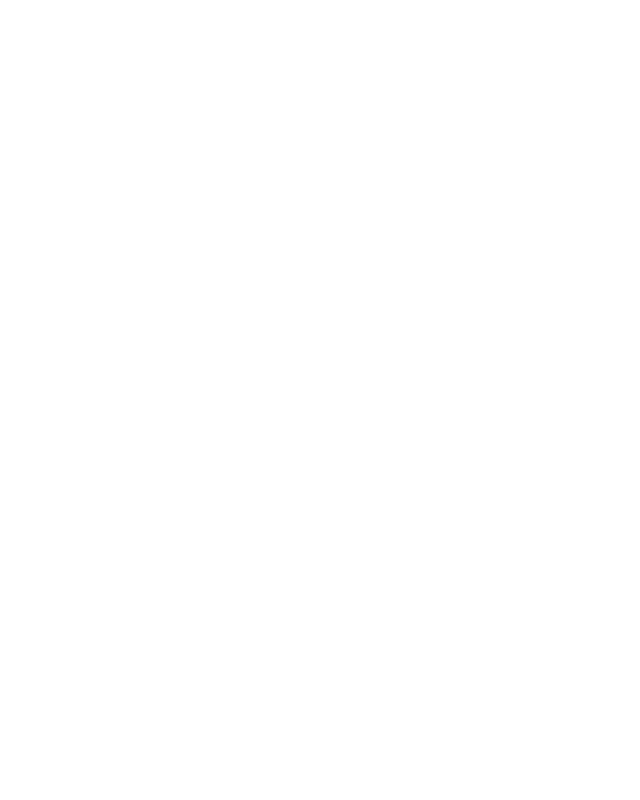
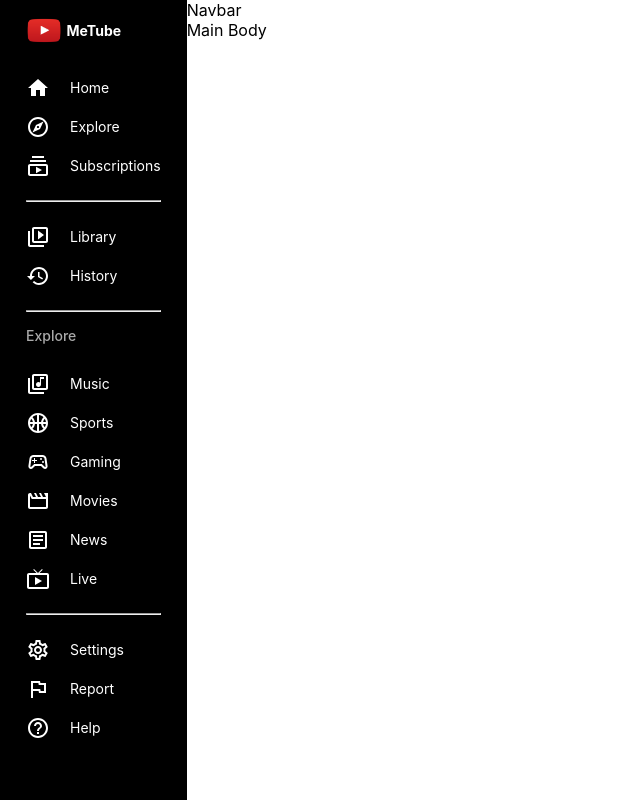
Before and after one commit to Lakshay-Randhawa/youtube-clone, a React (Create React App) app in the folder youtube-clone/: page / in a window 1280 px wide. Shown: the whole page, without its empty margins (0-640 px from the left). Built offline with nearby package versions, Linux system fonts and the light colour scheme.

Commit message:
Create Menu.jsx
Navigation menu has been created which will allow user to navigate to different sections of the application

```diff
--- a/youtube-clone/package.json
+++ b/youtube-clone/package.json
@@ -3,6 +3,10 @@
   "version": "0.1.0",
   "private": true,
   "dependencies": {
+    "@emotion/react": "^11.10.4",
+    "@emotion/styled": "^11.10.4",
+    "@mui/icons-material": "^5.10.3",
+    "@mui/material": "^5.10.5",
     "@testing-library/jest-dom": "^5.16.5",
     "@testing-library/react": "^13.4.0",
     "@testing-library/user-event": "^13.5.0",
--- a/youtube-clone/src/App.js
+++ b/youtube-clone/src/App.js
@@ -1,9 +1,26 @@
+import React from "react";
+import styled from "styled-components";
+import Menu from "./Components/Menu";
+import Navbar from "./Components/Navbar";
+
+const Container = styled.div`
+  display: flex;
+`;
+const Main = styled.div`
+  flex: 7;
+`;
+const Wrapper = styled.div``;
 
 function App() {
   return (
-    <div className="App">
-
-    </div>
+    <Container>
+      <Menu />
+      <Main>
+        <Navbar />
+        <Wrapper></Wrapper>
+        Main Body
+      </Main>
+    </Container>
   );
 }
 
--- /dev/null
+++ b/youtube-clone/src/Components/Menu.jsx
@@ -0,0 +1,153 @@
+import React from 'react'
+import styled from 'styled-components'
+import logo from '../img/youtube-logo.png'
+import HomeIcon from '@mui/icons-material/Home';
+import ExploreOutlinedIcon from "@mui/icons-material/ExploreOutlined";
+import SubscriptionsOutlinedIcon from "@mui/icons-material/SubscriptionsOutlined";
+import VideoLibraryOutlinedIcon from "@mui/icons-material/VideoLibraryOutlined";
+import HistoryOutlinedIcon from "@mui/icons-material/HistoryOutlined";
+import LibraryMusicOutlinedIcon from "@mui/icons-material/LibraryMusicOutlined";
+import SportsEsportsOutlinedIcon from "@mui/icons-material/SportsEsportsOutlined";
+import SportsBasketballOutlinedIcon from "@mui/icons-material/SportsBasketballOutlined";
+import MovieOutlinedIcon from "@mui/icons-material/MovieOutlined";
+import ArticleOutlinedIcon from "@mui/icons-material/ArticleOutlined";
+import LiveTvOutlinedIcon from "@mui/icons-material/LiveTvOutlined";
+import AccountCircleOutlinedIcon from "@mui/icons-material/AccountCircleOutlined";
+import SettingsOutlinedIcon from "@mui/icons-material/SettingsOutlined";
+import FlagOutlinedIcon from "@mui/icons-material/FlagOutlined";
+import HelpOutlineOutlinedIcon from "@mui/icons-material/HelpOutlineOutlined";
+import SettingsBrightnessOutlinedIcon from "@mui/icons-material/SettingsBrightnessOutlined";
+import { Link } from "react-router-dom";
+
+const Container = styled.div`
+  flex: 1;
+  height: 100vh;
+  font-size: 14px;
+  position: sticky;
+  top: 0;
+  background-color: black;
+  color: white;
+`;
+const Wrapper = styled.div`
+  padding: 18px 26px;
+`;
+const Logo = styled.div`
+  display: flex;
+  align-items: center;
+  gap: 5px;
+  font-weight: bold;
+  margin-bottom: 25px;
+`;
+
+const Img = styled.img`
+  height: 25px;
+`;
+
+const Item = styled.div`
+  display: flex;
+  align-items: center;
+  gap: 20px;
+  cursor: pointer;
+  padding: 7.5px 0px;
+`;
+
+const Hr = styled.hr`
+  margin: 15px 0px;
+`;
+
+const Button = styled.button`
+  padding: 5px 15px;
+  background-color: transparent;
+  border: 1px solid #3ea6ff;
+  color: #3ea6ff;
+  border-radius: 3px;
+  font-weight: 500;
+  margin-top: 10px;
+  cursor: pointer;
+  display: flex;
+  align-items: center;
+  gap: 5px;
+`;
+
+const Title = styled.h2`
+  font-size: 14px;
+  font-weight: 500;
+  color: #aaaaaa;
+  margin-bottom: 20px;
+`;
+
+
+function Menu() {
+  return (
+    <Container>
+        <Wrapper>
+            <Logo>
+            <Img src={logo} />
+            MeTube
+            </Logo>
+            <Item>
+                <HomeIcon />
+                Home
+            </Item>
+            <Item>
+          <ExploreOutlinedIcon />
+          Explore
+        </Item>
+        <Item>
+          <SubscriptionsOutlinedIcon />
+          Subscriptions
+        </Item>
+        <Hr />
+        <Item>
+          <VideoLibraryOutlinedIcon />
+          Library
+        </Item>
+        <Item>
+          <HistoryOutlinedIcon />
+          History
+        </Item>
+        <Hr />
+        <Title>Explore</Title>
+        <Item>
+          <LibraryMusicOutlinedIcon />
+          Music
+        </Item>
+        <Item>
+          <SportsBasketballOutlinedIcon />
+          Sports
+        </Item>
+        <Item>
+          <SportsEsportsOutlinedIcon />
+          Gaming
+        </Item>
+        <Item>
+          <MovieOutlinedIcon />
+          Movies
+        </Item>
+        <Item>
+          <ArticleOutlinedIcon />
+          News
+        </Item>
+        <Item>
+          <LiveTvOutlinedIcon />
+          Live
+        </Item>
+        <Hr />
+        <Item>
+          <SettingsOutlinedIcon />
+          Settings
+        </Item>
+        <Item>
+          <FlagOutlinedIcon />
+          Report
+        </Item>
+        <Item>
+          <HelpOutlineOutlinedIcon />
+          Help
+        </Item>
+        </Wrapper>
+    </Container>
+  )
+}
+
+export default Menu
--- /dev/null
+++ b/youtube-clone/src/Components/Navbar.jsx
@@ -0,0 +1,9 @@
+import React from 'react'
+
+function Navbar() {
+  return (
+    <div>Navbar</div>
+  )
+}
+
+export default Navbar
```
Also changed, not shown: youtube-clone/src/img/youtube-logo.png (added), 1 other file (tests, documents, lock files or other folders).
